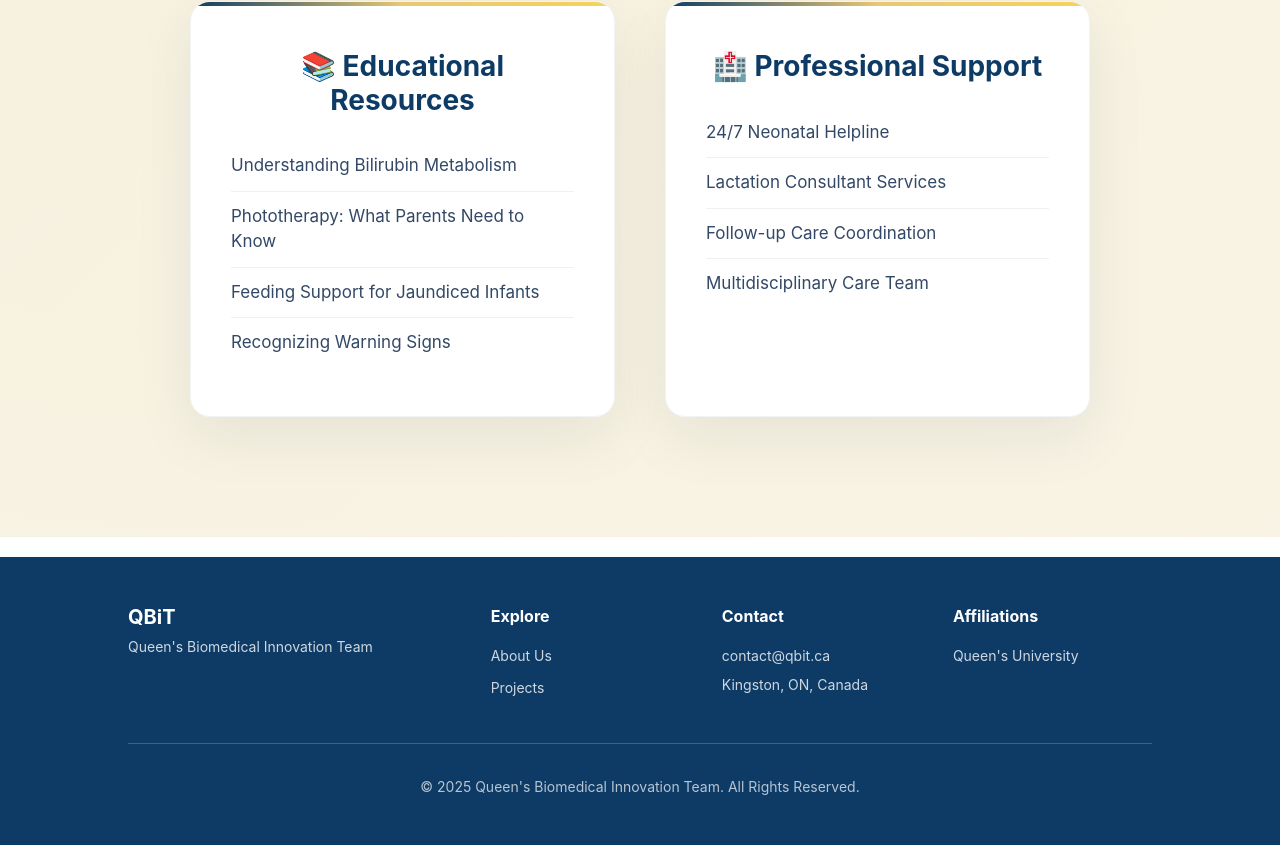
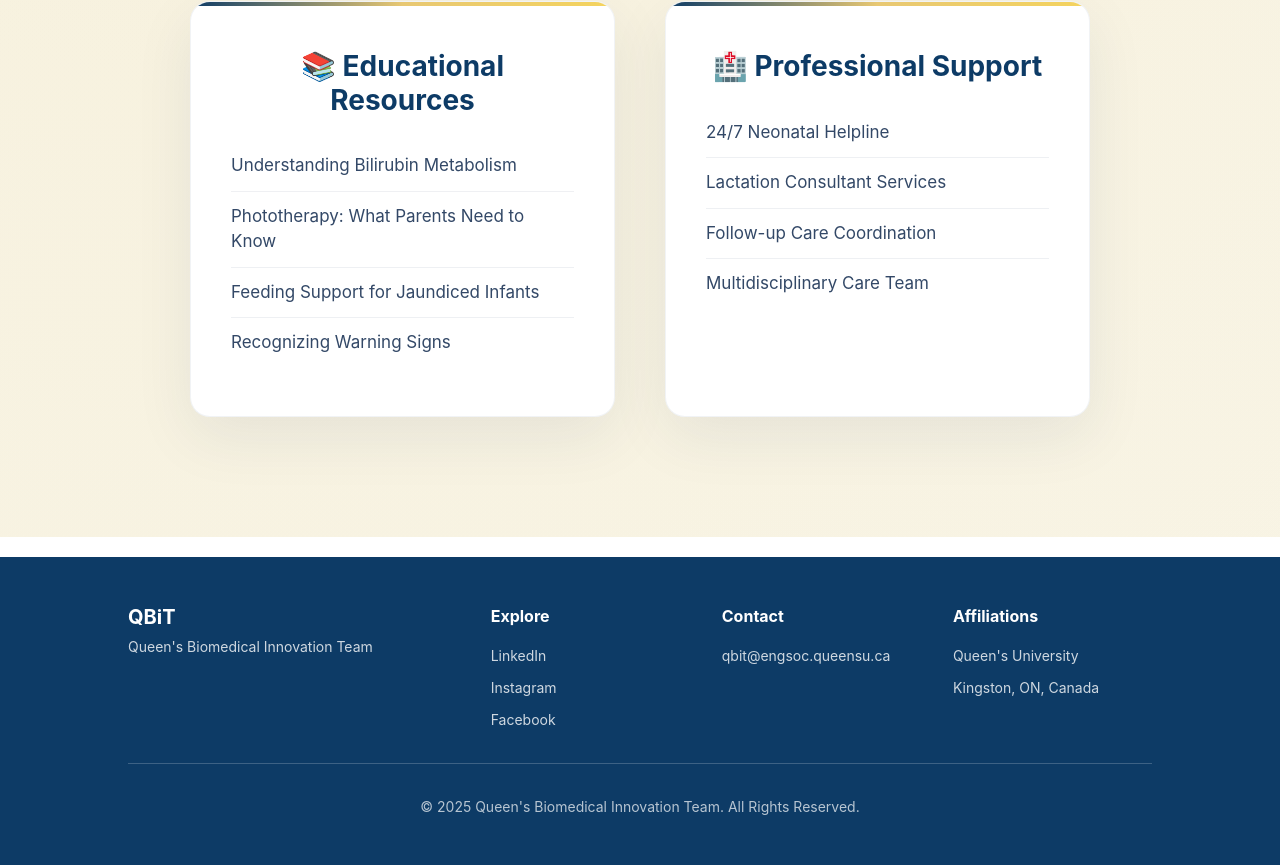
Before and after one commit to qbit-queensu/biliquant-app, a React (Vite) app in the folder bili-app/: page /home in a window 1280 px wide. Shown: the part 6157-7022 px from the top of the page. Built offline with nearby package versions, Linux system fonts and the light colour scheme.

Commit message:
Added links for socials + fixed format

```diff
--- a/bili-app/src/components/Footer.jsx
+++ b/bili-app/src/components/Footer.jsx
@@ -16,13 +16,18 @@ function Footer() {
               <p className={styles.columnTitle}>Explore</p>
               <ul className={styles.linkList}>
                 <li>
-                  <a className={styles.link} href="#">
-                    About Us
+                  <a className={styles.link} href="https://www.linkedin.com/company/qbitqueensu/">
+                    LinkedIn
                   </a>
                 </li>
                 <li>
-                  <a className={styles.link} href="#">
-                    Projects
+                  <a className={styles.link} href="https://www.instagram.com/Qbit_queensu">
+                    Instagram
+                  </a>
+                </li>
+                <li>
+                  <a className={styles.link} href="https://www.facebook.com/engsocqbit">
+                    Facebook
                   </a>
                 </li>
               </ul>
@@ -31,12 +36,9 @@ function Footer() {
               <p className={styles.columnTitle}>Contact</p>
               <ul className={styles.linkList}>
                 <li>
-                  <a className={styles.link} href="mailto:contact@qbit.ca">
-                    contact@qbit.ca
+                  <a className={styles.link} href="mailto:qbit@engsoc.queensu.ca">
+                    qbit@engsoc.queensu.ca
                   </a>
-                </li>
-                <li>
-                  <p className={styles.link}>Kingston, ON, Canada</p>
                 </li>
               </ul>
             </div>
@@ -44,8 +46,13 @@ function Footer() {
               <p className={styles.columnTitle}>Affiliations</p>
               <ul className={styles.linkList}>
                 <li>
-                  <a className={styles.link} href="#">
+                  <a className={styles.link} href="https://www.queensu.ca/">
                     Queen's University
+                  </a>
+                </li>
+                <li>
+                  <a className={styles.subtitle}>
+                    Kingston, ON, Canada
                   </a>
                 </li>
               </ul>
```
